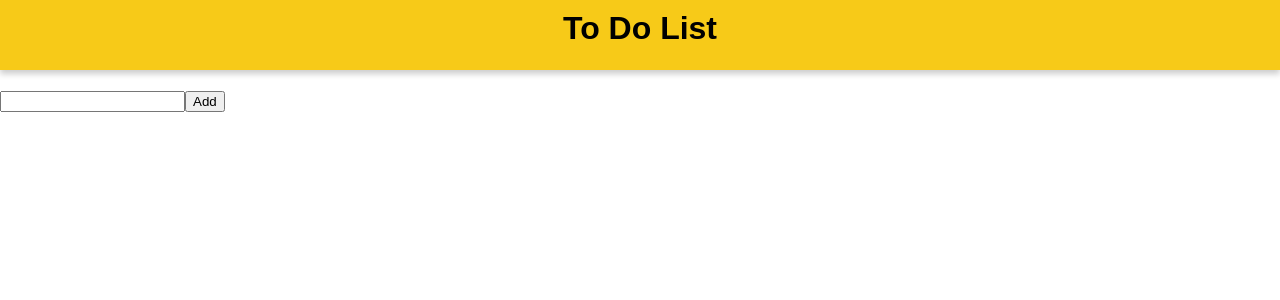
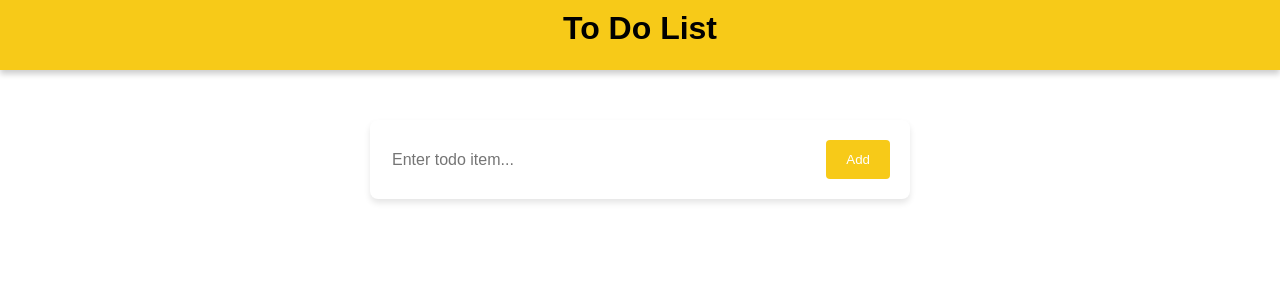
Before and after one commit to daniel-0104/ToDoApp, a React (Vite) app in the folder tutorial/: page / in a window 1280 px wide. Shown: the top 300 px of the page. Built offline with nearby package versions, Linux system fonts and the light colour scheme.

Commit message:
20 noon commit

```diff
--- /dev/null
+++ b/tutorial/src/components/Form.jsx
@@ -0,0 +1,29 @@
+import { useState } from "react";
+import styles from "./Form.module.css";
+
+export default function Form({ todoList, setTodoList }) {
+  const [todo, setTodo] = useState("");
+  function handleSubmit(e) {
+    e.preventDefault();
+    setTodoList([...todoList, todo]);
+    setTodo("");
+  }
+  return (
+    <div>
+      <form className={styles.todoform} onSubmit={handleSubmit}>
+        <div className={styles.inputContainer}>
+          <input
+            className={styles.modernInput}
+            type="text"
+            onChange={(e) => setTodo(e.target.value)}
+            value={todo}
+            placeholder="Enter todo item..."
+          />
+          <button className={styles.modernButton} type="submit">
+            Add
+          </button>
+        </div>
+      </form>
+    </div>
+  );
+}
--- /dev/null
+++ b/tutorial/src/components/Form.module.css
@@ -0,0 +1,30 @@
+.todoform{
+    background-color: white;
+    border-radius: 8px;
+    padding: 20px;
+    width: 500px;
+    margin: 50px auto;
+    box-shadow: 0 4px 6px rgb(0, 0, 0, 0.1);
+}
+.modernInput{
+    display: block;
+    width: 100%;
+    border: none;
+    color: black;
+    font-size: 16px;
+}
+.modernInput:focus{
+    outline: none;
+}
+.modernButton{
+    display: inline-block;
+    border: none;
+    border-radius: 4px;
+    background-color: #f7ca18;
+    padding: 12px 20px;
+    color: white;
+    cursor: pointer;
+}
+.inputContainer{
+    display: flex;
+}
--- a/tutorial/src/components/ToDo.jsx
+++ b/tutorial/src/components/ToDo.jsx
@@ -1,27 +1,13 @@
 import { useState } from "react";
-import ToDoItem from "./ToDoItem";
+import Form from "./Form";
+import ToDoList from "./ToDoList";
 
 export default function ToDo() {
-  const [todo, setTodo] = useState("");
   const [todoList, setTodoList] = useState([]);
-  function handleSubmit(e) {
-    e.preventDefault();
-    setTodoList([...todoList, todo]);
-    setTodo("");
-  }
   return (
     <div>
-      <form onSubmit={handleSubmit}>
-        <input
-          type="text"
-          onChange={(e) => setTodo(e.target.value)}
-          value={todo}
-        />
-        <button type="submit">Add</button>
-      </form>
-      {todoList.map((item) => (
-        <ToDoItem key={item} item={item} />
-      ))}
+      <Form todoList={todoList} setTodoList={setTodoList} />
+      <ToDoList todoList={todoList} />
     </div>
   );
 }
--- /dev/null
+++ b/tutorial/src/components/ToDoList.jsx
@@ -0,0 +1,11 @@
+import ToDoItem from "./ToDoItem";
+
+export default function ToDoList({todoList}){
+    return(
+        <div>
+            {todoList.map((item) => (
+                <ToDoItem key={item} item={item} />
+            ))}
+        </div>
+    );
+}
```
